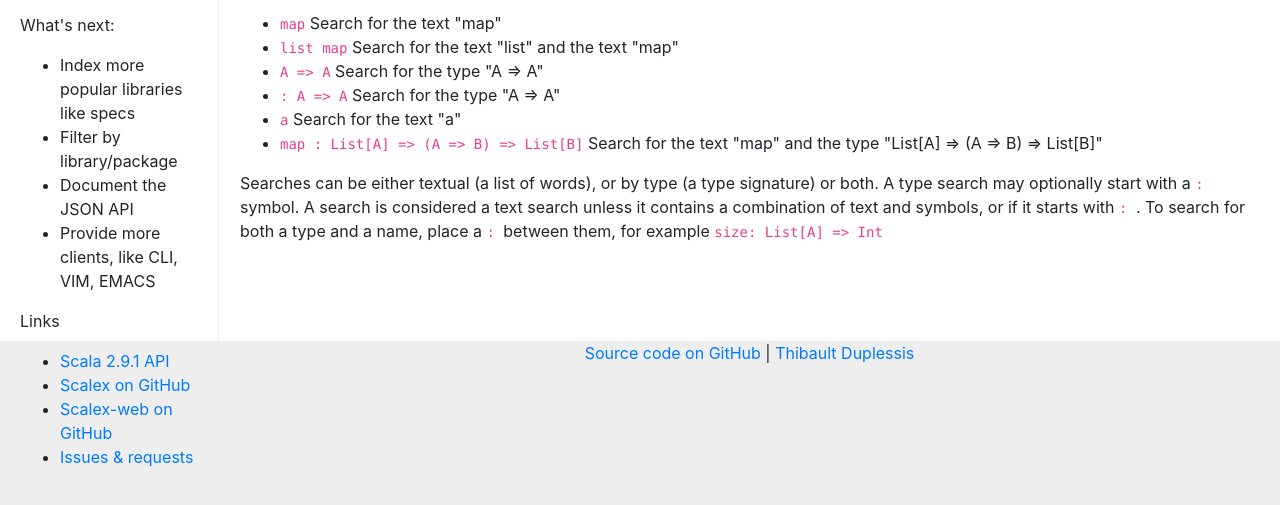
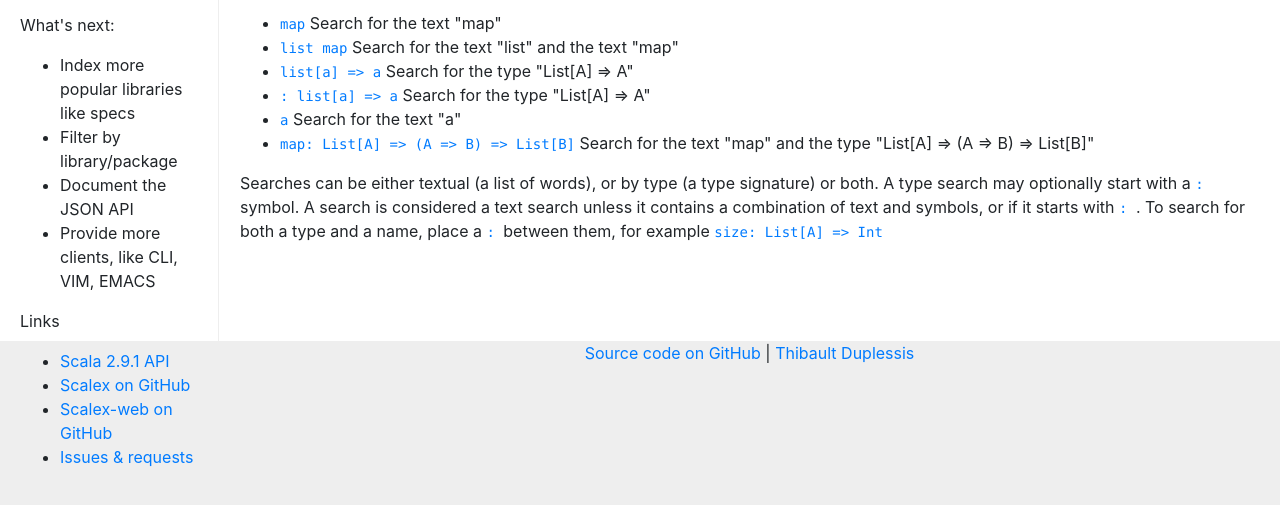
Before and after one commit to ornicar/scalex-web, a plain HTML site: page index.html in a window 1280 px wide. Shown: the part 237-742 px from the top of the page. Drawn offline with nearby package versions, Linux system fonts and the light colour scheme.

Commit message:
Improve code examples

```diff
--- a/index.html
+++ b/index.html
@@ -58,10 +58,10 @@
             <ul>
               <li><code>map</code> Search for the text "map"</li>
               <li><code>list map</code> Search for the text "list" and the text "map"</li>
-              <li><code>A => A</code> Search for the type "A => A"</li>
-              <li><code>: A => A</code> Search for the type "A => A"</li>
+              <li><code>list[a] => a</code> Search for the type "List[A] => A"</li>
+              <li><code>: list[a] => a</code> Search for the type "List[A] => A"</li>
               <li><code>a</code> Search for the text "a"</li>
-              <li><code>map : List[A] => (A => B) => List[B]</code> Search for the text "map" and the type "List[A] => (A => B) => List[B]"</li>
+              <li><code>map: List[A] => (A => B) => List[B]</code> Search for the text "map" and the type "List[A] => (A => B) => List[B]"</li>
             </ul>
 
             Searches can be either textual (a list of words), or by type (a type signature) or both. A type search may optionally start with a <code>: </code> symbol. A search is considered a text search unless it contains a combination of text and symbols, or if it starts with <code>: </code>. To search for both a type and a name, place a <code>: </code> between them, for example <code>size: List[A] => Int</code>
--- a/scalex.css
+++ b/scalex.css
@@ -65,7 +65,6 @@ html, body {
 .main {
   margin-left: 220px;
 }
-
 .greetings, .search-results {
   display: none;
 }
--- a/scalex.js
+++ b/scalex.js
@@ -9,30 +9,30 @@ $(function() {
 
   //$form.attr("data-url", "http://scalex:8080/");
 
+  // put request query in the search input
   if (query = getParameterByName("q")) $input.val(query);
 
+  // instant search
   $input.bind("keyup", function() {
     if (xhr) xhr.abort();
-    if (query = $input.val()) search(query);
-    else toggle("greetings");
+    if (query = $input.val()) search(query); else toggle("greetings");
   }).trigger("keyup");
 
-  $results.delegate("div.search-result", "click", function() {
-    $(this).toggleClass("active");
-  });
+  // expand search results
+  $results.delegate("div.search-result", "click", function() { $(this).toggleClass("active"); });
 
-  function toggle(s) {
-    $greetings.toggle(s != "search"); $results.toggle(s == "search");
-  }
+  // transform code examples to search links
+  $greetings.find('code').each(function() { $(this).wrap('<a href="?q=' + $(this).text() + '">'); });
+
+  // toggle between greetings and search results
+  function toggle(s) { $greetings.toggle(s != "search"); $results.toggle(s == "search"); }
 
   function search(query) {
     toggle("search");
     xhr = $.ajax({
       url: $form.attr("data-url"),
         data: { q: query, callback: "scalex_jc" },
-        dataType: "jsonp",
-        jsonp: false,
-        jsonpCallback: "scalex_jc",
+        dataType: "jsonp", jsonp: false, jsonpCallback: "scalex_jc",
         cache: true,
         success: function(data) {
           if (data.error) var html = "<div class=\"error\">"+nl2br(data.error)+"</pre>";
@@ -103,17 +103,12 @@ $(function() {
   }
 });
 
-if (/.+\.scalex\.org/.test(document.domain)) {
-  //analytics
-  var _gaq = _gaq || [];
-  _gaq.push(['_setAccount', 'UA-7935029-5']);
-  _gaq.push(['_trackPageview']);
+//analytics
+if (/scalex\.org/.test(document.domain)) {
+  var _gaq = _gaq || []; _gaq.push(['_setAccount', 'UA-7935029-5']); _gaq.push(['_trackPageview']);
   (function() {
     var ga = document.createElement('script');
-    ga.type = 'text/javascript';
-    ga.async = true;
-    ga.src = 'http://www.google-analytics.com/ga.js';
-    var s = document.getElementsByTagName('script')[0];
-    s.parentNode.insertBefore(ga, s);
+    ga.type = 'text/javascript'; ga.async = true; ga.src = 'http://www.google-analytics.com/ga.js';
+    var s = document.getElementsByTagName('script')[0]; s.parentNode.insertBefore(ga, s);
   })();
 }
```
